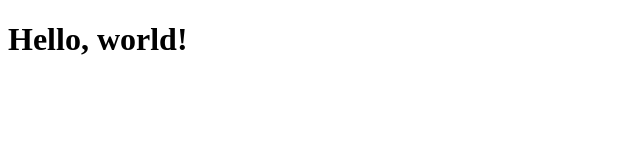
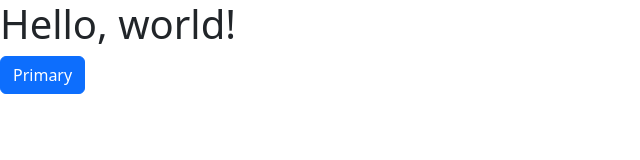
Before and after one commit to iamhe2ng/til, a website: page nodejs-api/index.html in a window 1280 px wide. Shown: the whole page, without its empty margins (0-640 px from the left). Drawn offline with nearby package versions, Linux system fonts and the light colour scheme.

Commit message:
Bootstrap 적용

```diff
--- a/nodejs-api/index.html
+++ b/nodejs-api/index.html
@@ -4,8 +4,13 @@
     <meta charset="utf-8">
     <meta name="viewport" content="width=device-width, initial-scale=1">
     <title>Bootstrap demo</title>
+    <link href="/static/bootstrap/dist/css/bootstrap.min.css" rel="stylesheet">
   </head>
   <body>
     <h1>Hello, world!</h1>
+    <button type="button" class="btn btn-primary">Primary</button>
+    <!-- Bootstrap JavaScript -->
+    <script src="/static/node_modules/bootstrap/dist/js/bootstrap.bundle.min.js"></script>
+</body>
   </body>
 </html>
--- a/nodejs-api/index.js
+++ b/nodejs-api/index.js
@@ -1,6 +1,8 @@
 const express = require('express')
 const app = express()
 const port = 3000
+
+app.use('/static', express.static(__dirname + '/node_modules'));
 
 app.listen(port, () => {
     console.log(`Example app listening on port ${port}`)
--- a/nodejs-api/package.json
+++ b/nodejs-api/package.json
@@ -9,6 +9,7 @@
   "author": "lily.kang",
   "license": "MIT",
   "dependencies": {
+    "bootstrap": "^5.3.3",
     "cors": "^2.8.5",
     "express": "^4.19.2",
     "rimraf": "^5.0.5"
```
Also changed, not shown: 1 other file.
